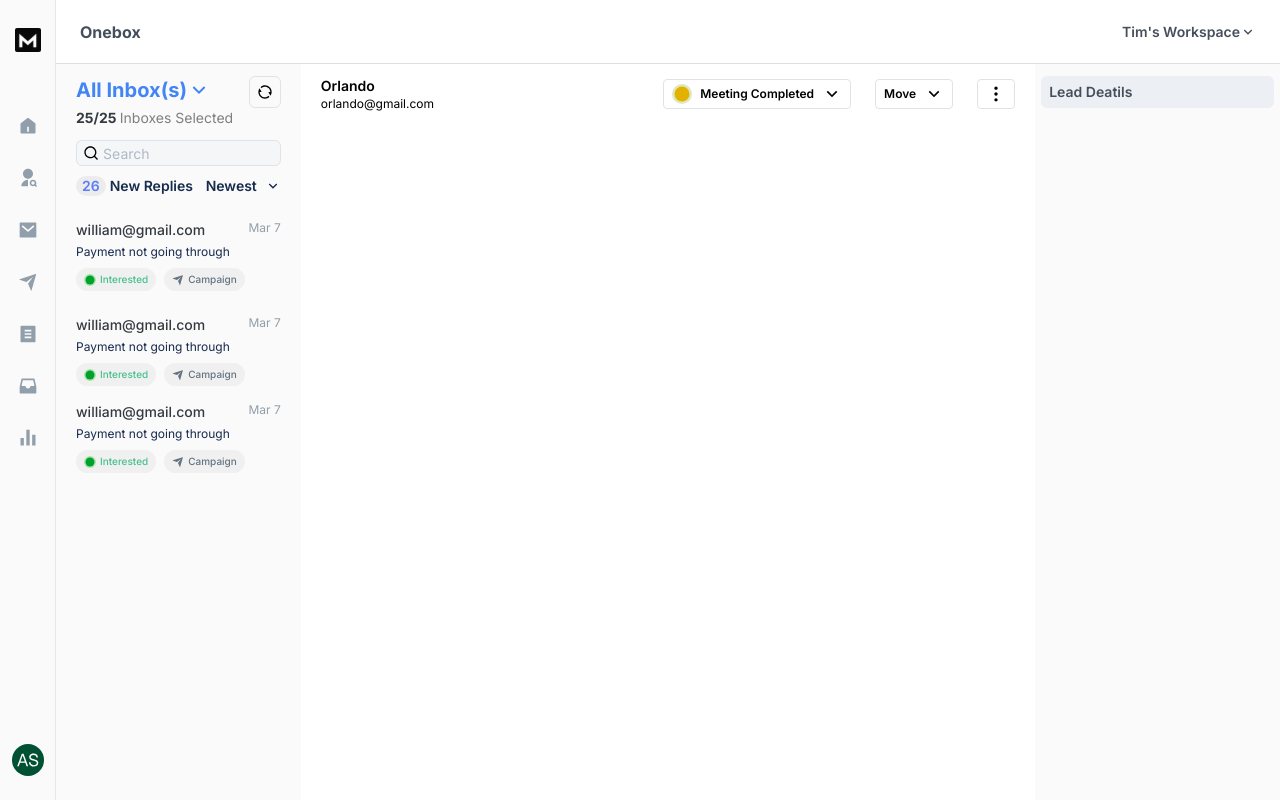
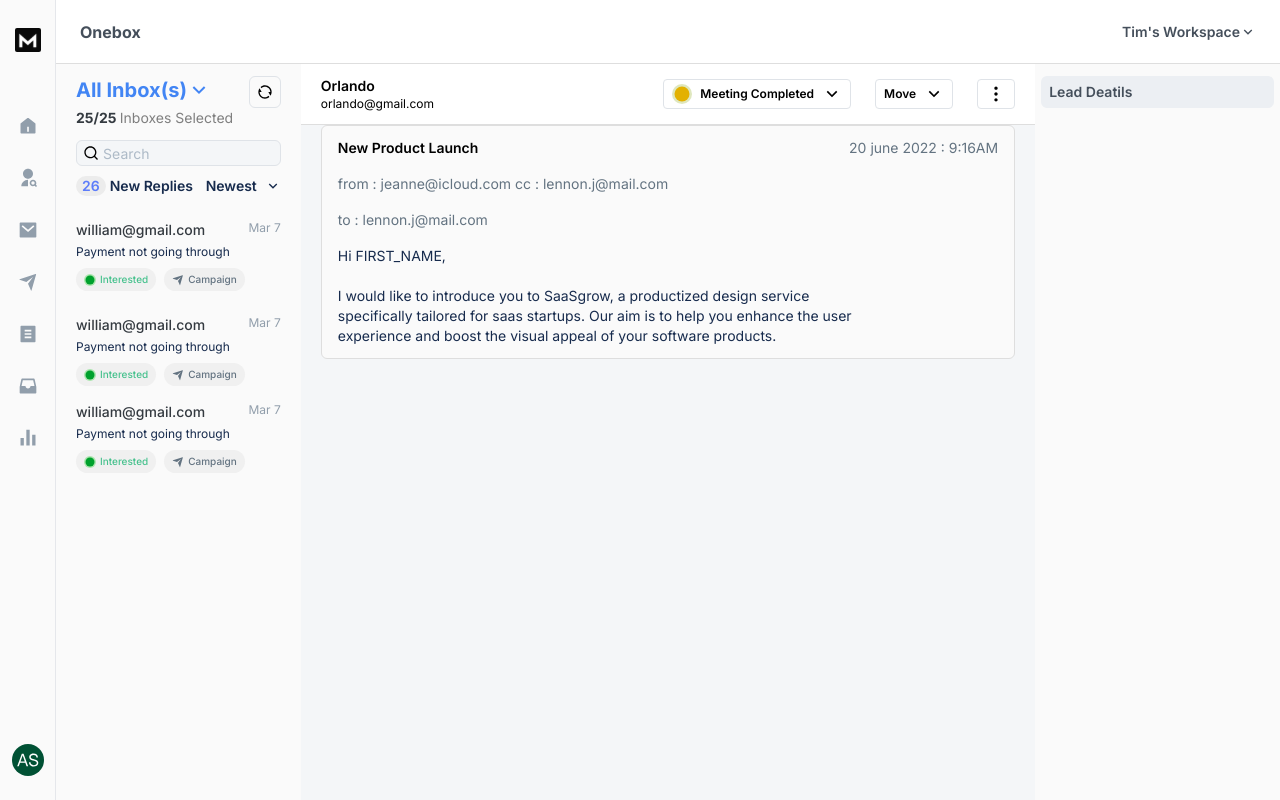
Before and after one commit to sourinsarkar/onebox, a Next.js app: page /dashboard in a window 1280 px wide. Built offline with nearby package versions, Linux system fonts and the light colour scheme.

Commit message:
Done: Central mail view

```diff
--- a/src/app/dashboard/page.tsx
+++ b/src/app/dashboard/page.tsx
@@ -1,12 +1,13 @@
 import { MailList } from "@/components/Mail/MailList";
 import { LeadInfo } from "@/components/Mail/LeadInfo"
 import { MailHeader } from "@/components/Mail/MailHeader";
+import { MailFeed } from "@/components/Mail/MailFeed";
 
 export default function Dashboard() {
     return (
         <div className="flex justify-between">
             <section className="w-1/5 py-3 px-5 bg-[#FAFAFA]" style={{ height: `calc(100vh - 4rem)` }}><MailList /></section>
-            <section className="w-3/5 py-3 px-5" style={{ height: `calc(100vh - 4rem)` }}><MailHeader /></section>
+            <section className="w-3/5 bg-[#F4F6F8]" style={{ height: `calc(100vh - 4rem)` }}><MailHeader /> <MailFeed /> </section>
             <section className="w-1/5 py-3 px-1.5 bg-[#FAFAFA]" style={{ height: `calc(100vh - 4rem)` }}><LeadInfo /></section>
         </div>
     );
--- a/src/components/Mail/MailFeed.tsx
+++ b/src/components/Mail/MailFeed.tsx
@@ -0,0 +1,25 @@
+export function MailFeed() {
+    return (
+        <section className="text-sm text-[#637381] border-[1px] border-[#DEDEDE] bg-[#FAFAFA] py-3 px-4 space-y-4 rounded-md mx-5 ">
+            <div className="flex justify-between items-center">
+                <h2 className="text-sm font-semibold text-black">New Product Launch</h2>
+                <p>20 june 2022 : 9:16AM</p>
+            </div>
+            <div>
+                <p>from : jeanne@icloud.com cc : lennon.j@mail.com</p>
+            </div>
+            <div>
+                <p>to : lennon.j@mail.com</p>
+            </div>
+            <div>
+                <p className="text-[#172B4D]">
+                    Hi FIRST_NAME,<br /><br />
+
+                    I would like to introduce you to SaaSgrow, a productized design service<br />
+                    specifically tailored for saas startups. Our aim is to help you enhance the user<br />
+                    experience and boost the visual appeal of your software products.<br />
+                </p>
+            </div>
+        </section>
+    );
+}
--- a/src/components/Mail/MailHeader.tsx
+++ b/src/components/Mail/MailHeader.tsx
@@ -3,7 +3,7 @@ import Image from "next/image";
 
 export function MailHeader() {
     return (
-        <div className="flex items-center justify-between">
+        <div className="flex items-center justify-between border-b-[1px] border-[#DEDEDE] bg-white py-3 px-5">
             <section>
                 <h2 className="text-sm font-semibold">Orlando</h2>
                 <p className="text-xs">orlando@gmail.com</p>
```
